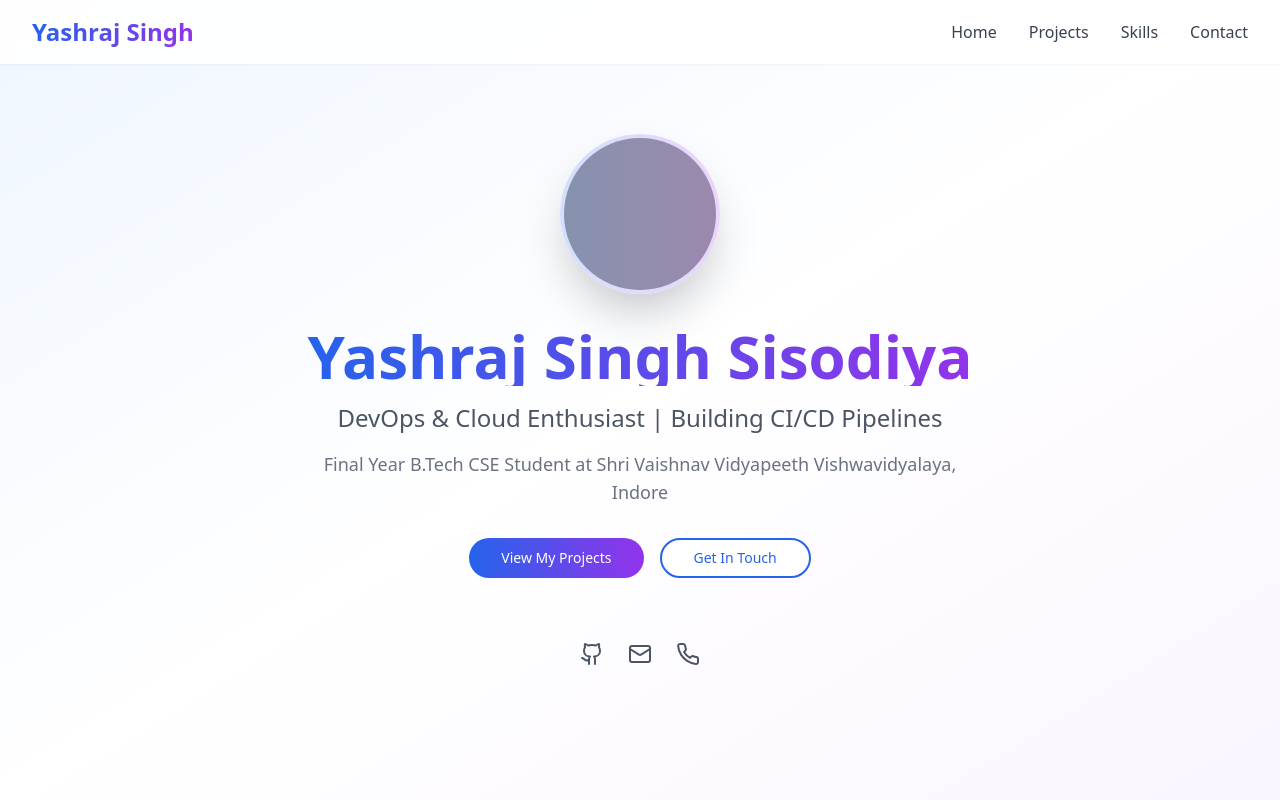
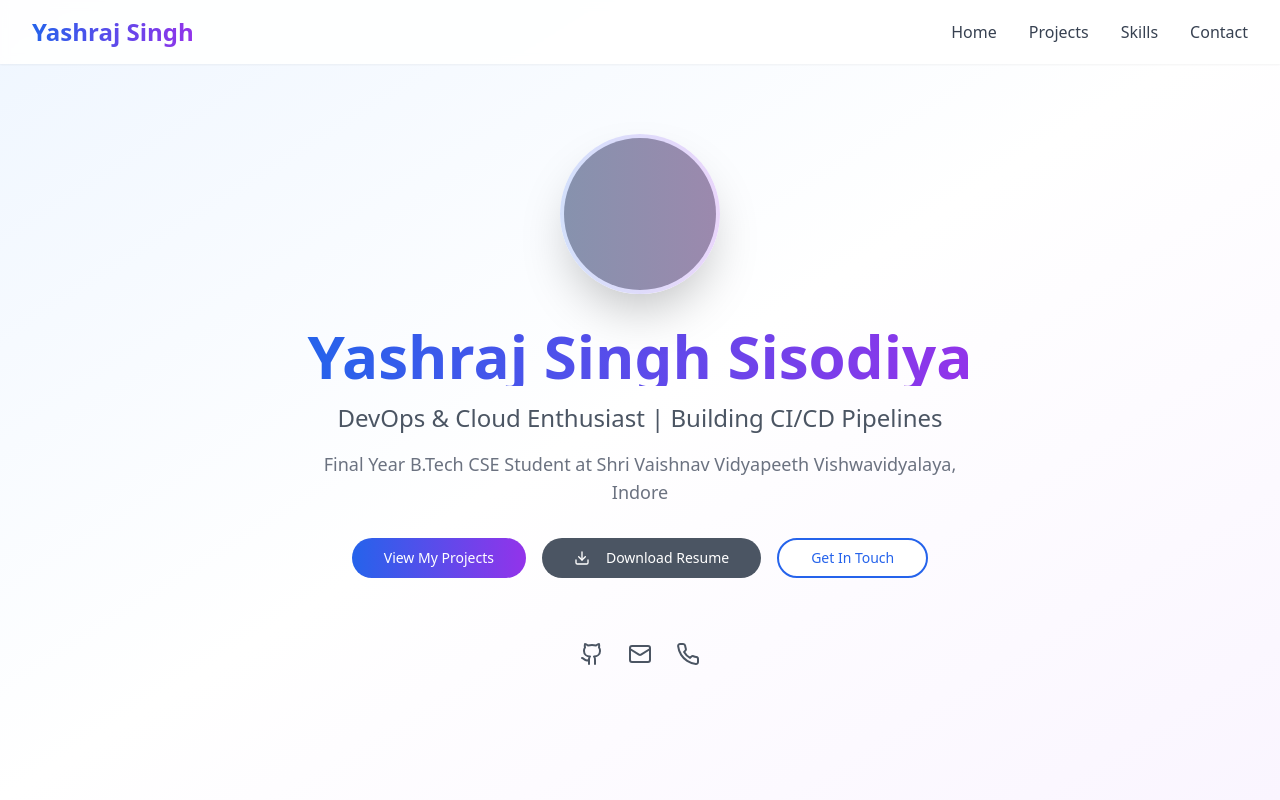
Before and after one commit to theyashsisodiya/yashraj-portfolio-architect, a React (Vite) app: page / in a window 1280 px wide. Shown: the top 800 px of the page. Built offline with nearby package versions, Linux system fonts and the light colour scheme; grey boxes are pictures that could not be loaded.

Commit message:
Add download button to Hero section
Added a download button to the Hero section, positioned in the middle of the "View My Projects" and "Get In Touch" buttons.

```diff
--- a/src/components/Hero.tsx
+++ b/src/components/Hero.tsx
@@ -1,4 +1,5 @@
-import { Github, Mail, Phone } from 'lucide-react';
+
+import { Github, Mail, Phone, Download } from 'lucide-react';
 import { Button } from '@/components/ui/button';
 import { useScrollAnimation } from '@/hooks/useScrollAnimation';
 
@@ -48,6 +49,22 @@ const Hero = () => {
             >
               <a href="#projects">View My Projects</a>
             </Button>
+
+            <Button
+              asChild
+              className="bg-gray-600 hover:bg-gray-700 text-white px-8 py-3 rounded-full transition-all duration-300 transform hover:scale-105"
+            >
+              <a
+                href="https://github.com/theyashsisodiya/yashraj-portfolio-architect/blob/main/Yashraj_Sisodiya.pdf"
+                target="_blank"
+                rel="noopener noreferrer"
+                download
+              >
+                <Download className="w-5 h-5 mr-2" />
+                Download Resume
+              </a>
+            </Button>
+
             <Button
               variant="outline"
               asChild
```
